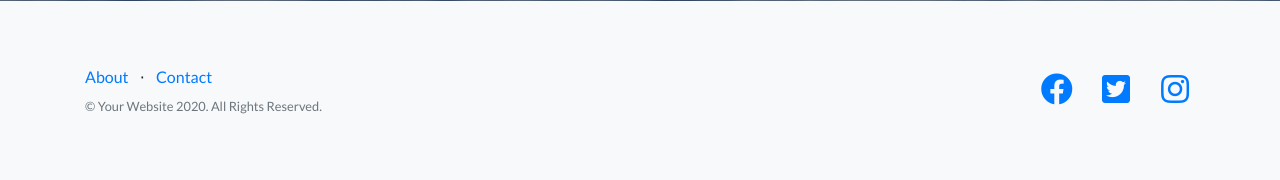
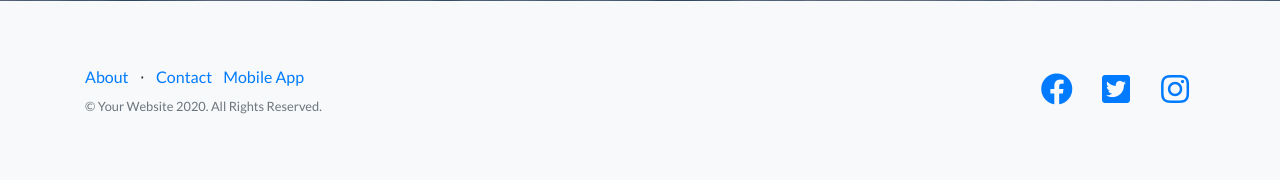
Before and after one commit to AinaEmmanuel/My-Pass, a Flask app: page / in a window 1280 px wide. Shown: the part 1267-1447 px from the top of the page. Run offline with Flask 2, Linux system fonts and the light colour scheme; some libraries are stand-ins or nearby versions.

Commit message:
app link

```diff
--- a/csflask/templates/layout_for_home2.html
+++ b/csflask/templates/layout_for_home2.html
@@ -109,6 +109,9 @@
 			<li class="list-inline-item">
 				<a href="#">Contact</a>
 			</li>
+			<li class="list-inline-item">
+				<a href="{{ url_for('static', filename='app/MyPass.apk') }}"> Mobile App</a>
+			</li>
 			</ul>
 			<p class="text-muted small mb-4 mb-lg-0">&copy; Your Website 2020. All Rights Reserved.</p>
 		</div>
```
